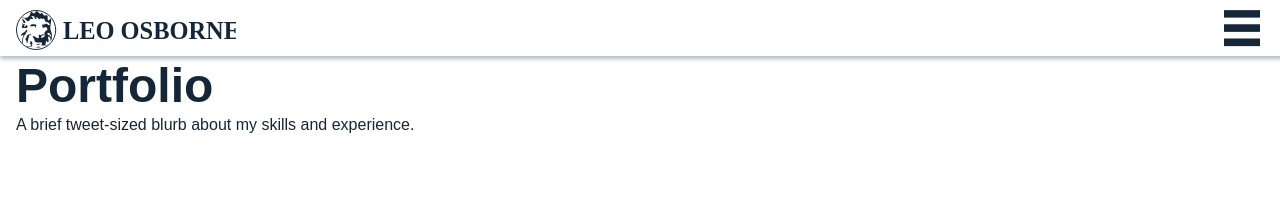
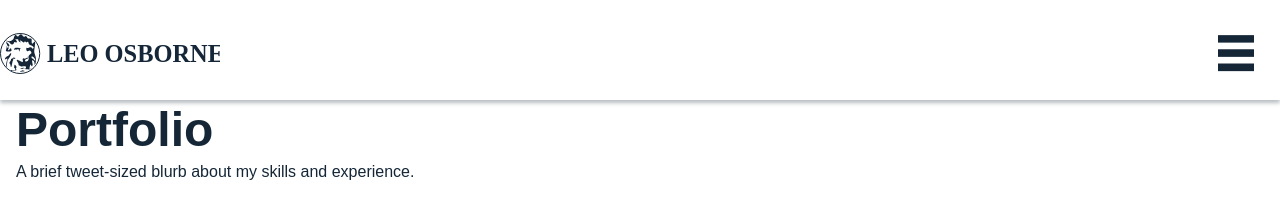
Before and after one commit to leoosborne/Portfolio, a plain HTML site: page mobile.html in a window 1280 px wide. Drawn offline with Linux system fonts and the light colour scheme.

Commit message:
Added CSS reset, changes to all 3 html files

```diff
--- a/mobile.html
+++ b/mobile.html
@@ -7,19 +7,9 @@
     <title>Mobile | Home</title>
     <link rel="stylesheet" href="style.css">
     <style>
-        html {
-       /*  box-sizing: border-box; */
-        }
-
-        *, *::before, *::after {
-        /* box-sizing: inherit; */
-        margin: 0;
-        padding: 0;
-        }
-
         body {
         font-family: "Plus Jakarta Sans", sans-serif;
-        color: #152737;
+        color: hsl(208, 45%, 15%);
         }
 
         nav {
@@ -42,8 +32,8 @@
             display: flex;
             flex-direction: row;
             align-items: flex-start;
-        padding-left: 1rem;
-        padding-bottom: .188rem;
+            /*padding-left: 1rem;
+            padding-bottom: .188rem;*/
         }
 
         .logo img {
--- a/style.css
+++ b/style.css
@@ -0,0 +1,90 @@
+:root {
+    --clr-primary-500/base: hsl(208, 27%, 58%);
+    --clr-primary-850: hsl(208, 45%, 15%);
+
+    --clr-secondary-500/base: hsl(37, 58%, 52%);
+    --clr-secondary-100: hsl(37, 58%, 91%);
+
+    --clr-neutral-100: white;
+    --clr-neutral-300: hsl(227, 16%, 80%);
+    --clr-neutral-400: hsl(227, 13%, 71%) ;
+    --clr-neutral-500/base: hsl(227, 13%, 64%);
+    --clr-neutral-900: ;
+}
+
+/*https://andy-bell.co.uk/a-modern-css-reset/*/
+
+/* Box sizing rules */
+*,
+*::before,
+*::after {
+  box-sizing: border-box;
+}
+
+/* Remove default margin, padding and text sizing */
+* {
+    margin: 0;
+    padding: 0;
+    font: inherit;
+}
+
+/* Remove list styles on ul, ol elements with a list role, which suggests default styling will be removed */
+ul[role='list'],
+ol[role='list'] {
+  list-style: none;
+}
+
+/* Set core root defaults */
+html:focus-within {
+  scroll-behavior: smooth;
+}
+
+/* Set core body defaults */
+html,
+body {
+    height: 100%;
+}
+
+/* Set core body defaults */
+body {
+  text-rendering: optimizeSpeed;
+  line-height: 1.5;
+}
+
+/* A elements that don't have a class get default styles */
+a:not([class]) {
+  text-decoration-skip-ink: auto;
+}
+
+/* Make images easier to work with */
+img,
+picture,
+svg {
+  max-width: 100%;
+  display: block;
+}
+
+/*Reset the default ul margins for user agents*/
+ul {
+    margin-block-start: 0;
+    margin-block-end: 0;
+    margin-inline-start: 0;
+    margin-inline-end: 0;
+    padding-inline-start: 0;
+}
+
+/* Remove all animations, transitions and smooth scroll for people that prefer not to see them */
+@media (prefers-reduced-motion: reduce) {
+  html:focus-within {
+   scroll-behavior: auto;
+  }
+
+  *,
+  *::before,
+  *::after {
+    animation-duration: 0.01ms !important;
+    animation-iteration-count: 1 !important;
+    transition-duration: 0.01ms !important;
+    scroll-behavior: auto !important;
+  }
+}
```
Also changed, not shown: index.html (+3 -12 lines), sticky.html (+2 -13 lines), 1 other file. Lines whose indentation alone changed are shown as unchanged.
